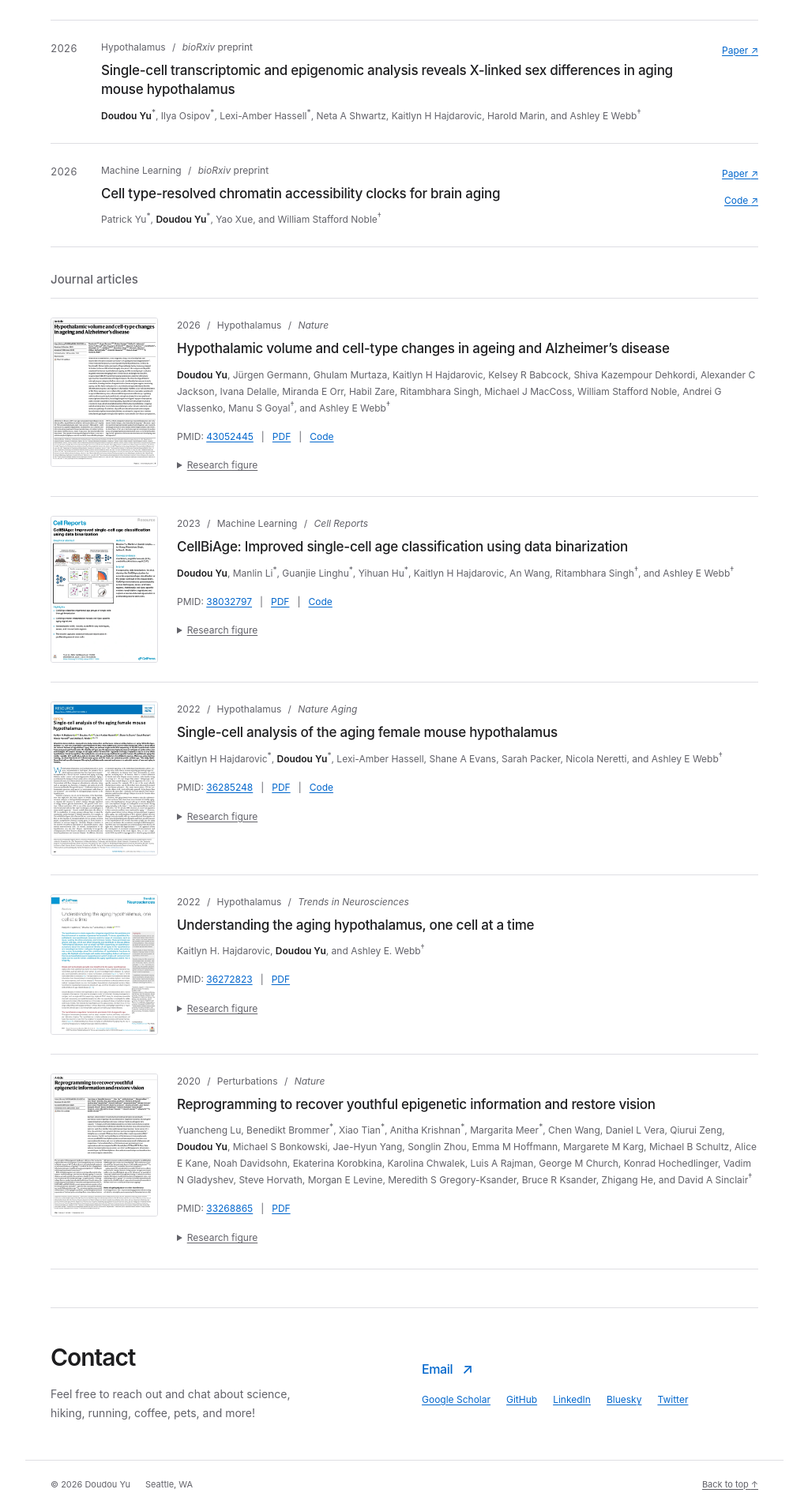
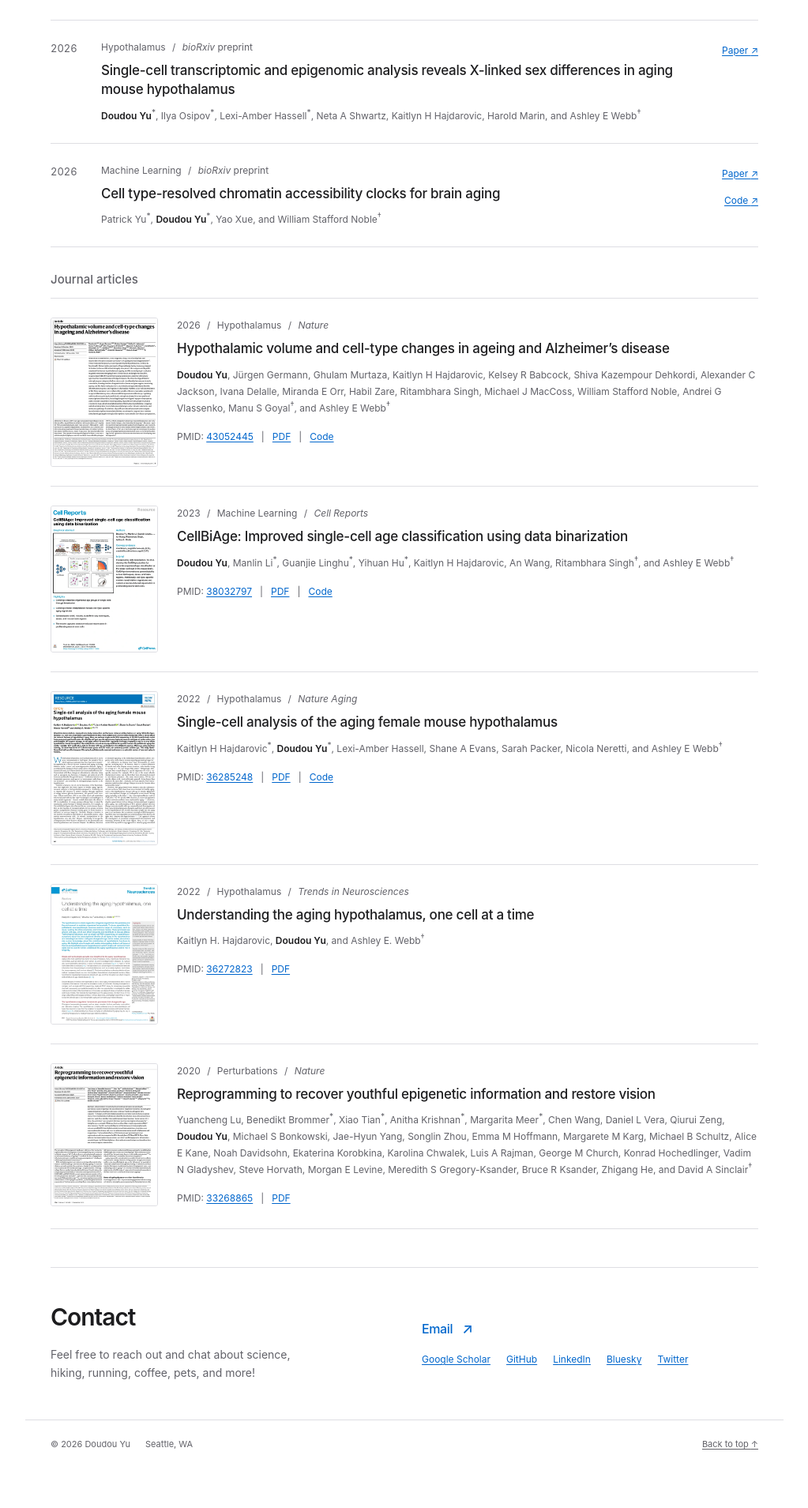
Before and after one commit to ddfishbean/ddfishbean.github.io, a Jekyll site: the page built from _pages/about.md, in a window 1280 px wide. Shown: the part 1200-3109 px from the top of the page at 79% size, without its empty margins (128-1151 px from the left). Built offline with Jekyll 4.4.1, drawn with Linux system fonts in a browser that asks for light colours; after the commit the page ends 3058 px from its top, so only the background shows below that.

Commit message:
Remove research figure disclosures from publications

```diff
--- a/_includes/publication-entry.html
+++ b/_includes/publication-entry.html
@@ -19,13 +19,6 @@
     </div>
     {% endif %}
     {% if work.status %}<p class="publication-status">{{ work.status }}{% if work.forthcoming_venue %} at <em class="journal-name">{{ work.forthcoming_venue }}</em>{% endif %}</p>{% endif %}
-    {% if work.image %}<details class="publication-details">
-      <summary>Research figure<span class="sr-only"> for {{ work.title | escape }}</span></summary>
-      <div class="publication-detail-content">
-        <img src="{{ work.image | relative_url }}" alt="{{ work.image_alt | escape }}" loading="lazy" decoding="async">
-        <a class="figure-original" href="{{ work.image | relative_url }}" target="_blank" rel="noopener">Original figure <span aria-hidden="true">↗</span></a>
-      </div>
-    </details>{% endif %}
   </div>
   {% if work.category != 'publication' %}<div class="publication-links">
     {% if work.link_paper != false %}<a href="{{ work.paper_url }}" aria-label="Read {{ work.title | escape }}">{{ work.paper_label | default: 'Paper' }} <span aria-hidden="true">↗</span></a>{% endif %}
--- a/assets/css/profile.css
+++ b/assets/css/profile.css
@@ -85,12 +85,6 @@ p + p { margin-top: 16px; }
 .publication-resource, .resource-separator { color: var(--muted); }
 .publication-legend { display: flex; flex-wrap: wrap; gap: 4px 24px; color: var(--muted); font-size: 12px; margin-top: 16px; }
 .publication-status { font-size: 12px; margin-top: 9px; }
-.publication-details { font-size: 12px; color: var(--muted); margin-top: 8px; }
-.publication-details summary { width: fit-content; padding-block: 5px; text-decoration: underline; text-underline-offset: .2em; }
-.publication-details summary:hover { color: var(--accent); }
-.publication-detail-content { padding-top: 9px; }
-.publication-detail-content img { max-height: 600px; width: auto; background: var(--wash); padding: 12px; }
-.figure-original { display: inline-block; margin-top: 12px; }
 .pronunciation-toggle { display: inline-flex; align-items: center; justify-content: center; width: 44px; height: 44px; padding: 0; margin-left: -9px; border: 0; border-radius: 50%; color: var(--muted); background: transparent; }
 .pronunciation-toggle:hover, .pronunciation-toggle[aria-expanded="true"] { background: var(--wash); color: var(--ink); }
 .pronunciation-toggle svg { flex: 0 0 15px; }
@@ -133,7 +127,6 @@ p + p { margin-top: 16px; }
   .publication h3, .publication h4 { font-size: 16px; }
   .publication-links { grid-column: 2; flex-direction: row; gap: 24px; align-items: center; }
   .publication-links a { min-height: 40px; display: inline-flex; align-items: center; gap: 5px; }
-  .publication-details summary { padding-block: 10px; }
   .contact-section { grid-template-columns: 1fr; gap: 26px; }
   .contact-links nav a { padding-block: 9px; }
 }
```
